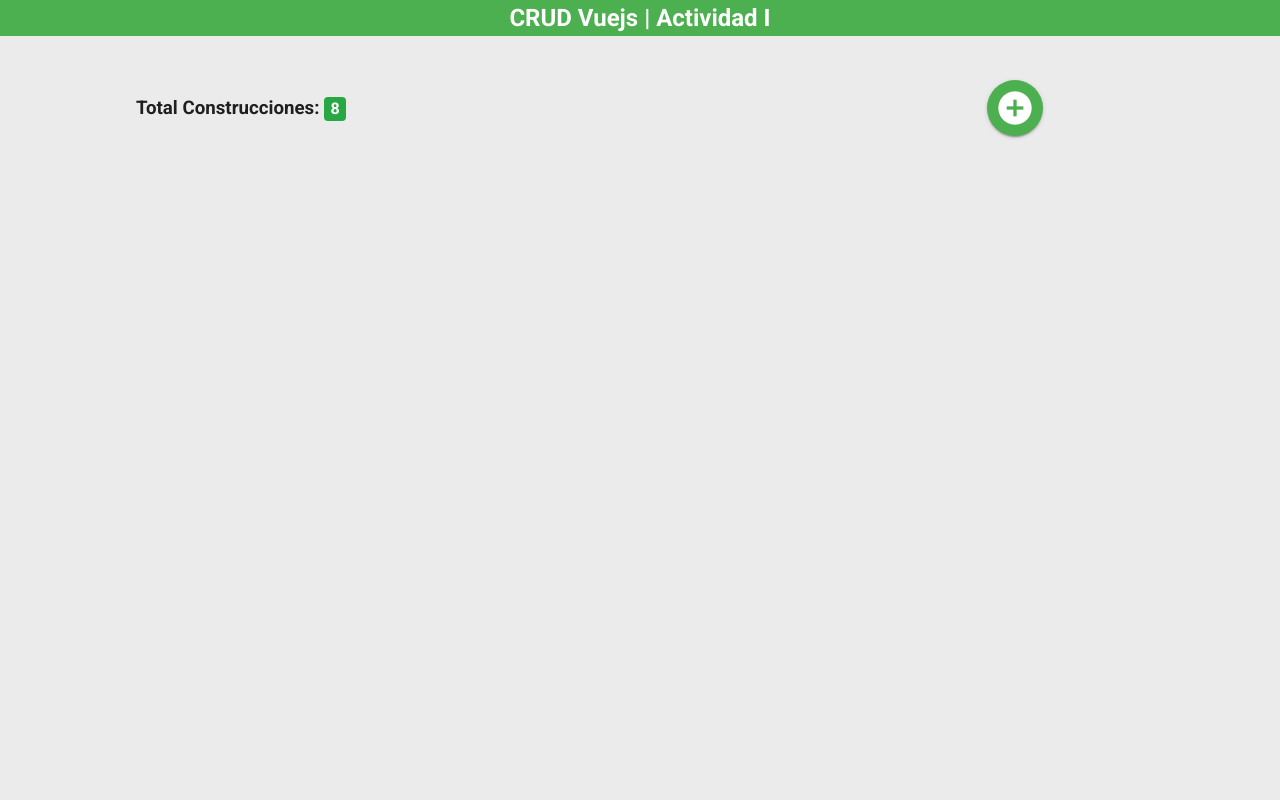
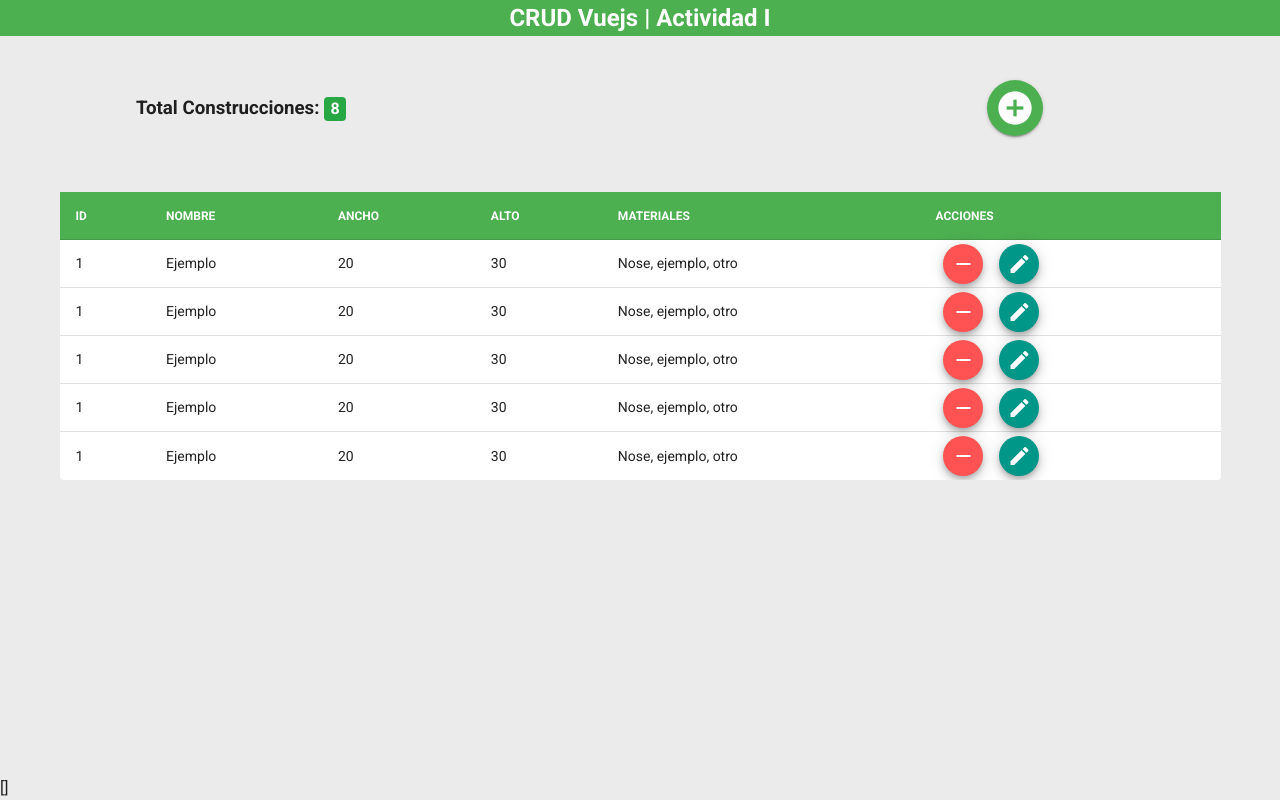
Before and after one commit to Brian-Santeliz/crud-vuetify, a Vue app: page / in a window 1280 px wide. Built offline with nearby package versions, Linux system fonts and the light colour scheme.

Commit message:
Create modal, list data and layout with table and actions buttons

```diff
--- a/src/App.vue
+++ b/src/App.vue
@@ -12,21 +12,202 @@
           </h3>
         </v-col>
         <v-col class="justify-start" cols="12 text-center" sm="4">
-          <v-btn color="green ligth white--text" elevation="2" fab>
+          <v-btn
+            @click="dialog = true"
+            color="green ligth white--text"
+            elevation="2"
+            fab
+          >
             <v-icon dark x-large> mdi-plus-circle </v-icon>
           </v-btn>
         </v-col>
       </v-row>
     </v-container>
+    <v-container>
+      <template>
+        <v-simple-table>
+          <template v-slot:default>
+            <thead>
+              <tr class="green text-uppercase">
+                <th class="white--text text-left">ID</th>
+                <th class="white--text text-left">Nombre</th>
+                <th class="white--text text-left">Ancho</th>
+                <th class="white--text text-left">Alto</th>
+                <th class="white--text text-left">Materiales</th>
+                <th class="white--text text-left">Acciones</th>
+              </tr>
+            </thead>
+            <tbody>
+              <tr>
+                <td>1</td>
+                <td>Ejemplo</td>
+                <td>20</td>
+                <td>30</td>
+                <td>Nose, ejemplo, otro</td>
+                <td>
+                  <v-btn class="mx-2" fab dark small color="error">
+                    <v-icon dark> mdi-minus </v-icon>
+                  </v-btn>
+                  <v-btn class="mx-2" fab dark small color="teal">
+                    <v-icon dark> mdi-pencil </v-icon>
+                  </v-btn>
+                </td>
+              </tr>
+              <tr>
+                <td>1</td>
+                <td>Ejemplo</td>
+                <td>20</td>
+                <td>30</td>
+                <td>Nose, ejemplo, otro</td>
+                <td>
+                  <v-btn class="mx-2" fab dark small color="error">
+                    <v-icon dark> mdi-minus </v-icon>
+                  </v-btn>
+                  <v-btn class="mx-2" fab dark small color="teal">
+                    <v-icon dark> mdi-pencil </v-icon>
+                  </v-btn>
+                </td>
+              </tr>
+              <tr>
+                <td>1</td>
+                <td>Ejemplo</td>
+                <td>20</td>
+                <td>30</td>
+                <td>Nose, ejemplo, otro</td>
+                <td>
+                  <v-btn class="mx-2" fab dark small color="error">
+                    <v-icon dark> mdi-minus </v-icon>
+                  </v-btn>
+                  <v-btn class="mx-2" fab dark small color="teal">
+                    <v-icon dark> mdi-pencil </v-icon>
+                  </v-btn>
+                </td>
+              </tr>
+              <tr>
+                <td>1</td>
+                <td>Ejemplo</td>
+                <td>20</td>
+                <td>30</td>
+                <td>Nose, ejemplo, otro</td>
+                <td>
+                  <v-btn class="mx-2" fab dark small color="error">
+                    <v-icon dark> mdi-minus </v-icon>
+                  </v-btn>
+                  <v-btn class="mx-2" fab dark small color="teal">
+                    <v-icon dark> mdi-pencil </v-icon>
+                  </v-btn>
+                </td>
+              </tr>
+              <tr>
+                <td>1</td>
+                <td>Ejemplo</td>
+                <td>20</td>
+                <td>30</td>
+                <td>Nose, ejemplo, otro</td>
+                <td>
+                  <v-btn class="mx-2" fab dark small color="error">
+                    <v-icon dark> mdi-minus </v-icon>
+                  </v-btn>
+                  <v-btn class="mx-2" fab dark small color="teal">
+                    <v-icon dark> mdi-pencil </v-icon>
+                  </v-btn>
+                </td>
+              </tr>
+            </tbody>
+          </template>
+        </v-simple-table>
+      </template></v-container
+    >
+
+    <v-row justify="center">
+      <v-dialog v-model="dialog" persistent max-width="600px">
+        <v-card>
+          <v-card-title>
+            <span class="headline">Datos de la construcción</span>
+          </v-card-title>
+          <v-card-text>
+            <v-container>
+              <v-row>
+                <v-col cols="12" sm="6" md="4">
+                  <v-text-field
+                    v-model="construccion.nombre"
+                    label="Legal first name*"
+                    required
+                  ></v-text-field>
+                </v-col>
+                <v-col cols="12" sm="6" md="4">
+                  <v-text-field
+                    v-model="construccion.alto"
+                    label="Legal middle name"
+                    hint="example of helper text only on focus"
+                  ></v-text-field>
+                </v-col>
+                <v-col cols="12" sm="6" md="4">
+                  <v-text-field
+                    v-model="construccion.ancho"
+                    label="Legal last name*"
+                    hint="example of persistent helper text"
+                    persistent-hint
+                    required
+                  ></v-text-field>
+                </v-col>
+                <v-col cols="12" sm="6">
+                  <v-autocomplete
+                    v-model="construccion.materiales"
+                    :items="[
+                      'Skiing',
+                      'Ice hockey',
+                      'Soccer',
+                      'Basketball',
+                      'Hockey',
+                      'Reading',
+                      'Writing',
+                      'Coding',
+                      'Basejump',
+                    ]"
+                    label="Interests"
+                    multiple
+                  ></v-autocomplete>
+                </v-col>
+              </v-row>
+            </v-container>
+            <small>Todos los campos son obligatorios *</small>
+          </v-card-text>
+          <v-card-actions>
+            <v-spacer></v-spacer>
+            <v-btn
+              color="blue darken-1"
+              text
+              @click="
+                dialog = false;
+                construccion.materiales = [];
+              "
+            >
+              Close
+            </v-btn>
+            <v-btn color="blue darken-1" text @click="dialog = false">
+              Save
+            </v-btn>
+          </v-card-actions>
+        </v-card>
+      </v-dialog>
+    </v-row>
+    {{ construccion.materiales }}
   </v-app>
 </template>
+
 
 <script>
 export default {
   name: "App",
-
   data: () => ({
-    //
+    dialog: false,
+    construccion: {
+      nombre: "",
+      ancho: "",
+      alto: "",
+      materiales: [],
+    },
   }),
 };
 </script>
```
